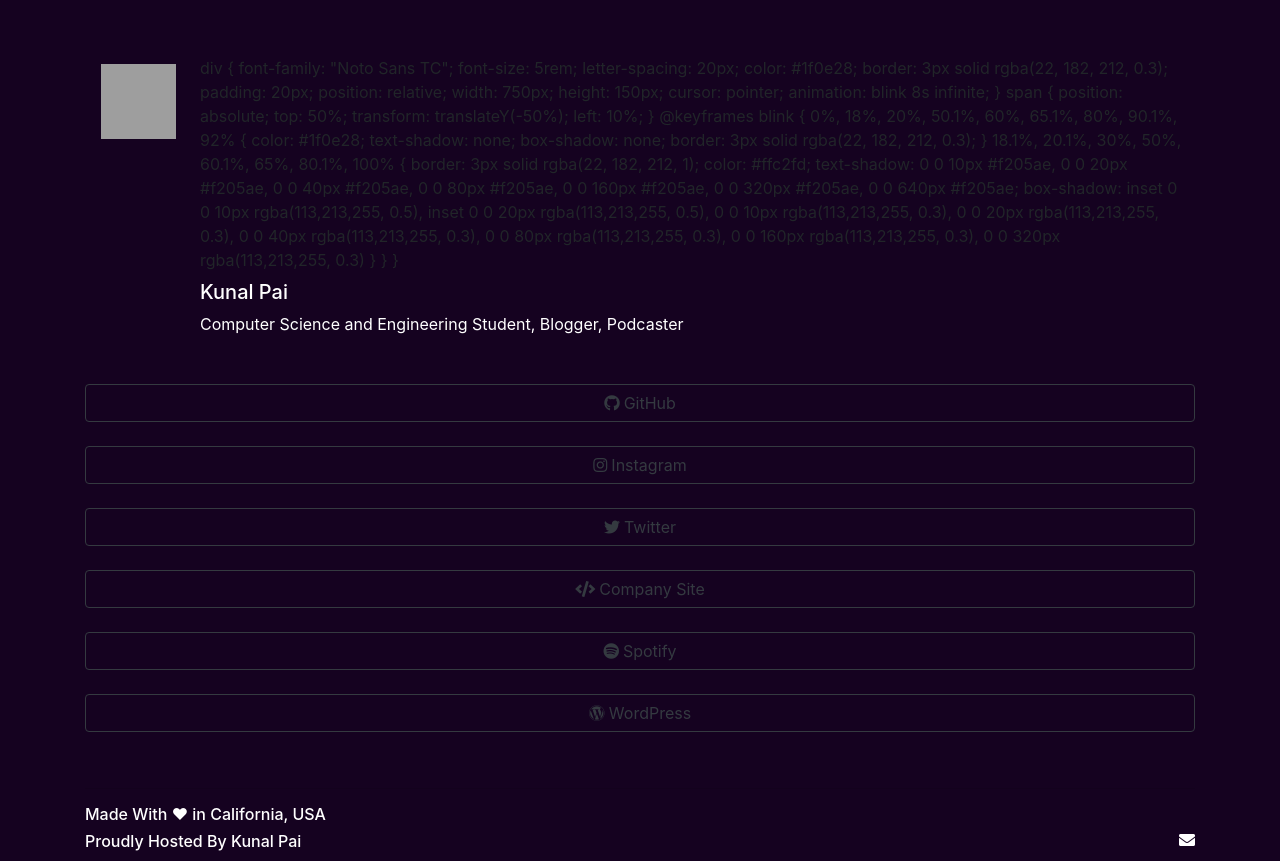
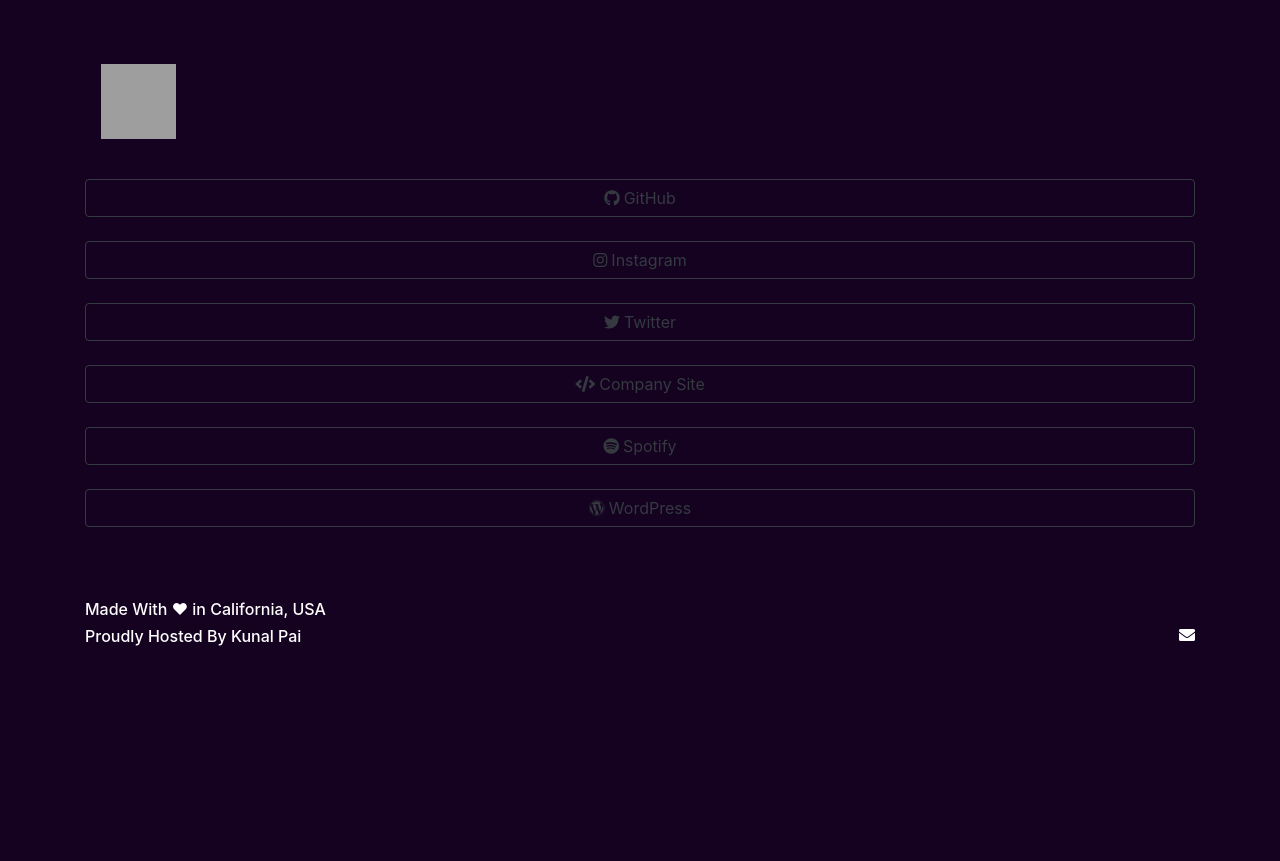
Before and after one commit to kunpai/kunpai.github.io, a plain HTML site: page index.html in a window 1280 px wide. After the commit the page ends 800 px from the top, so only its background shows below. Drawn offline with nearby package versions, Linux system fonts and the light colour scheme; grey boxes are pictures that could not be loaded.

Commit message:
Update index.html

```diff
--- a/index.html
+++ b/index.html
@@ -40,59 +40,10 @@
   <div class="media mt-5">
     <img src="https://media-exp1.licdn.com/dms/image/C5603AQGT8OcXT3QAKg/profile-displayphoto-shrink_800_800/0/1627503793909?e=1637798400&v=beta&t=6r8KaOnmhogLIgpH_pQgcia0V2NinVmSM8L8vi22dfs" class="m-3" alt="image" width="75px" height="75px">
     <div class="media-body m-2">
-      div {
-  font-family: "Noto Sans TC";
-  font-size: 5rem;
-  letter-spacing: 20px;
-  color: #1f0e28;
-  border: 3px solid rgba(22, 182, 212, 0.3);
-  padding: 20px;
-  position: relative;
-  width: 750px;
-  height: 150px;
-  cursor: pointer;
-  animation: blink 8s infinite;
-}
-
-span {
-  position: absolute;
-  top: 50%;
-  transform: translateY(-50%);
-  left: 10%;
-}
-
-
-@keyframes blink {
-  0%, 18%, 20%, 50.1%, 60%, 65.1%, 80%, 90.1%, 92% {
-    color: #1f0e28;
-    text-shadow: none;
-    box-shadow: none;
-    border: 3px solid rgba(22, 182, 212, 0.3);
-  }
-
-  18.1%, 20.1%, 30%, 50%, 60.1%, 65%, 80.1%, 100% {
-    border: 3px solid rgba(22, 182, 212, 1);
-    color: #ffc2fd;
-  text-shadow: 0 0 10px #f205ae,
-               0 0 20px #f205ae,
-               0 0 40px #f205ae,
-               0 0 80px #f205ae,
-               0 0 160px #f205ae,
-               0 0 320px #f205ae,
-               0 0 640px #f205ae;
-  box-shadow: inset 0 0 10px rgba(113,213,255, 0.5),
-              inset 0 0 20px rgba(113,213,255, 0.5),
-              0 0 10px rgba(113,213,255, 0.3),
-              0 0 20px rgba(113,213,255, 0.3),
-              0 0 40px rgba(113,213,255, 0.3),
-              0 0 80px rgba(113,213,255, 0.3),
-              0 0 160px rgba(113,213,255, 0.3),
-              0 0 320px rgba(113,213,255, 0.3)
-}
-  }
-}
+      <style scoped>
       <h5 class="align-items-center mt-2">Kunal Pai</h5>
       <p><span style="color:white">Computer Science and Engineering Student, Blogger, Podcaster</span></p>
+      </style>
     </div>
   </div>
 <div class="mt-4">
```
